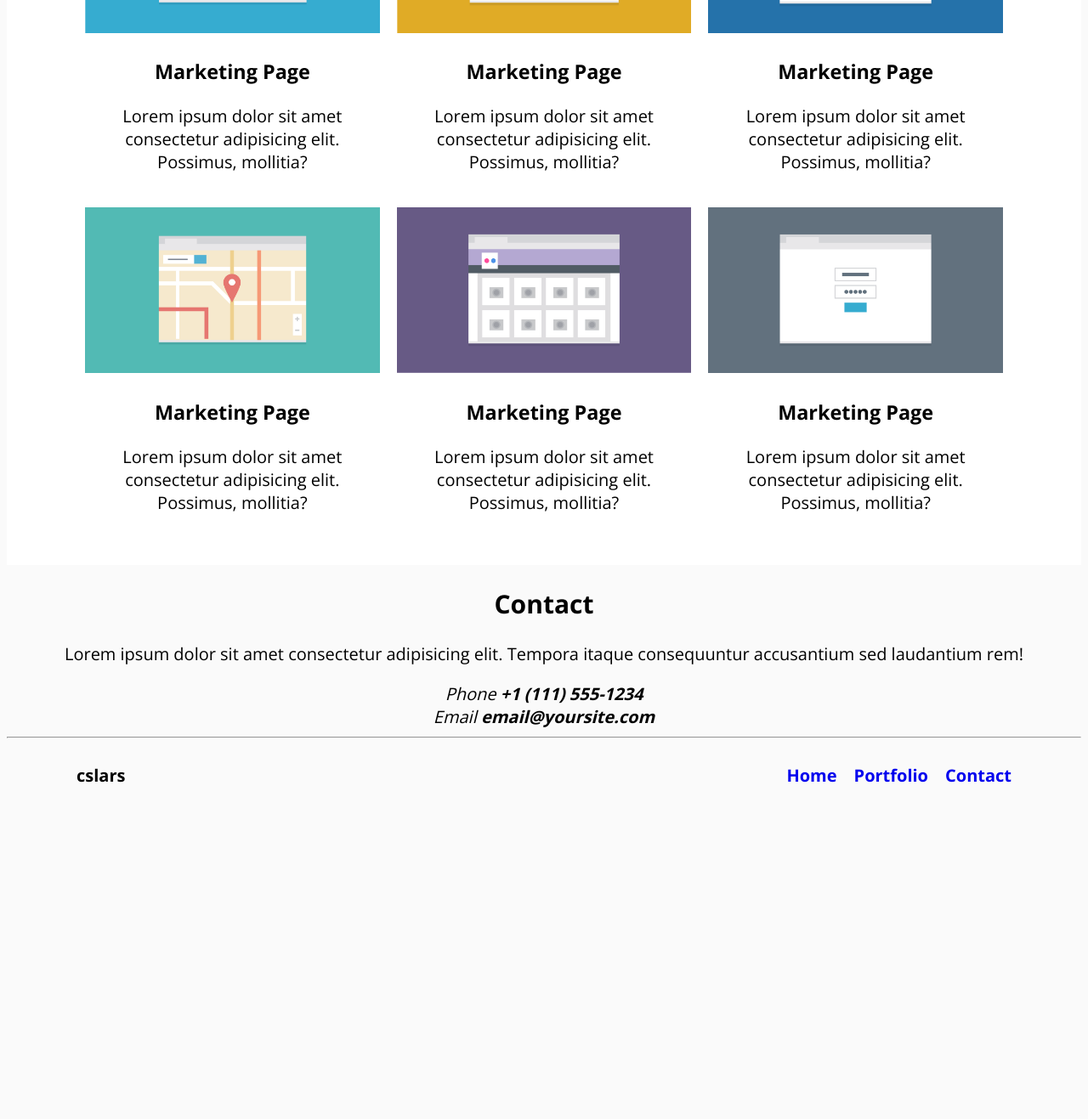
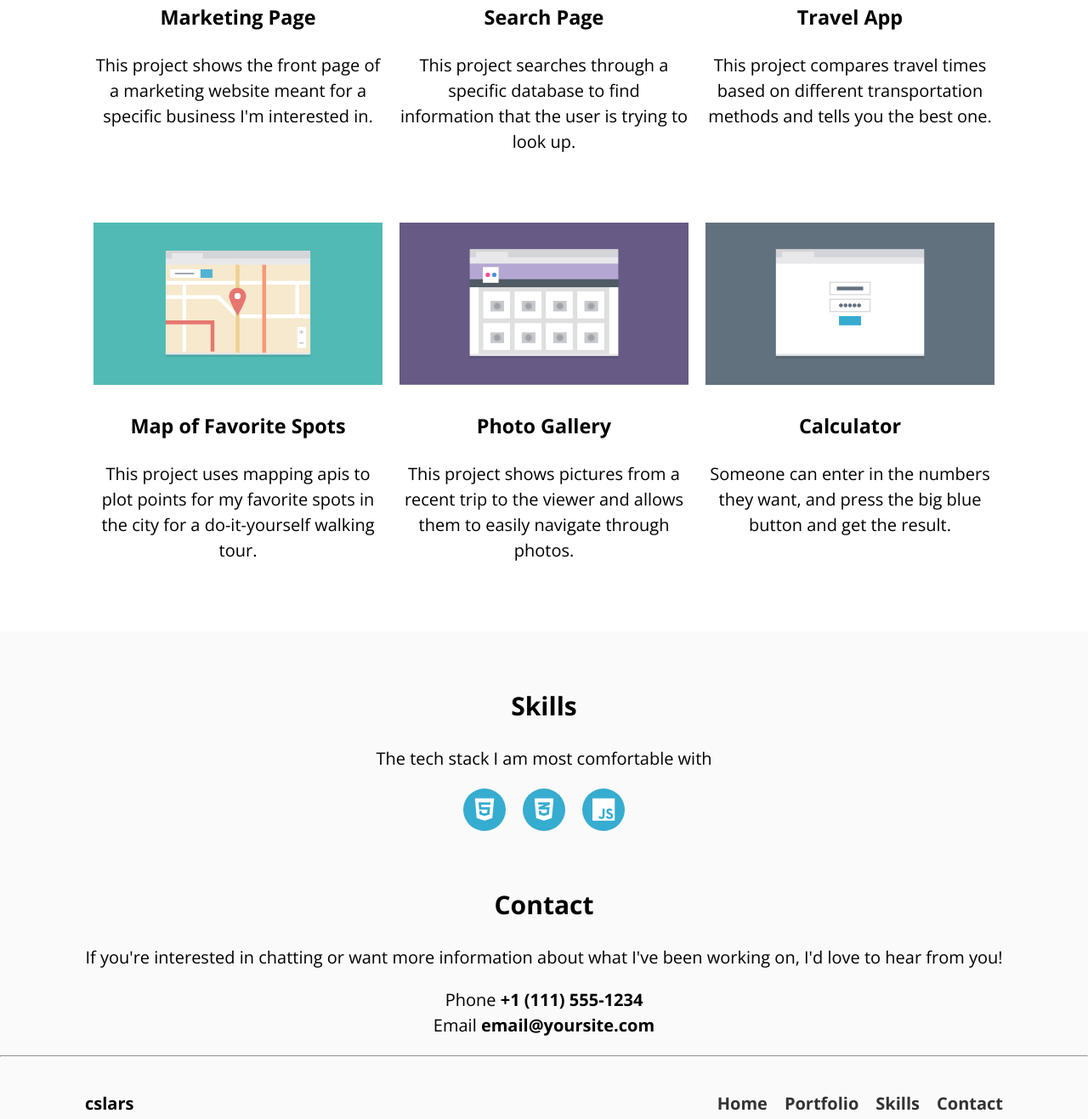
Before and after one commit to cslars/techdegree-project-2, a plain HTML site: page index.html in a window 1280 px wide. Shown: the part 762-2079 px from the top of the page at 85% size. Before the commit the page ends 1716 px from the top, so only its background shows below. Drawn offline with nearby package versions, Linux system fonts and the light colour scheme.

Commit message:
Project finish before final touches

```diff
--- a/css/styles.css
+++ b/css/styles.css
@@ -1,9 +1,11 @@
 :root {
-  --color-white: #FFF;
-  --color-off-white: #FAFAFA;
-  --color-light-gray: #A4A2AD;
-  --color-dark-gray: #333;
-  --font: 'Open Sans', sans-serif;
+  --color-white: #fff;
+  --color-off-white: #fafafa;
+  --color-light-gray: #a4a2ad;
+  --color-dark: #333;
+  --color-ocean-blue: #36acd0;
+  --font-primary: 'Open Sans', sans-serif;
+  --font-secondary: 'Merriweather', serif;
 }
 
 * {
@@ -22,20 +24,27 @@ img {
 .container {
   max-width: 1100px;
   margin: 0 auto;
+  padding: 0 0.5rem;
 }
 
 body {
-  font-family: var(--font);
+  font-family: var(--font-primary);
   background-color: var(--color-off-white);
+  margin: 0;
+  line-height: 1.5;
 }
 
 header {
-  padding: 2%;
   text-align: center;
 }
 
+.logo {
+  font-family: var(--font-secondary);
+  margin-bottom: 0;
+}
+
 header img {
-  max-width: 500px;
+  max-width: 350px;
 }
 
 .top-nav ul {
@@ -50,15 +59,56 @@ header img {
   text-align: center;
   text-decoration: none;
   background-color: var(--color-white);
-  color: var(--color-dark-gray);
+  color: var(--color-dark);
+  transition: all 0.2s ease-in;
+}
+
+.top-nav ul a:hover {
+  background-color: var(--color-ocean-blue);
+  color: var(--color-white);
 }
 
 section {
   text-align: center;
+  background-color: var(--color-white);
+  padding: 2rem 0;
+}
+
+section article {
+  padding: 1rem 0;
+}
+
+#skills {
+  background-color: var(--color-off-white);
+}
+
+.skills-icons {
+  display: flex;
+  gap: 1rem;
+  justify-content: center;
+}
+
+.skill {
+  box-sizing: content-box;
+  border-radius: 50%;
+  width: 30px;
+  height: 30px;
+  font-size: 1.5rem;
+  background-color: var(--color-ocean-blue);
+  color: var(--color-white);
+  padding: 0.5rem;
 }
 
 footer {
   text-align: center;
+}
+
+footer address {
+  font-style: normal;
+}
+
+footer hr {
+  margin: 1rem 0;
 }
 
 .footer-nav {
@@ -66,10 +116,16 @@ footer {
   justify-content: space-between;
   align-items: center;
   font-weight: 700;
+  padding-bottom: 1rem;
 }
 
 .footer-nav ul {
   display: none;
+}
+
+.footer-nav a:link,
+.footer-nav a:visited {
+  color: var(--color-dark);
 }
 
 .footer-nav > a:link {
@@ -77,58 +133,84 @@ footer {
   text-decoration: none;
 }
 
-.footer-nav > a:visited {
-  color: red;
-}
-
-/* ----- Media Queries ----- */
+/* ----- Tablet Breakpoint ----- */
 
 @media only screen and (min-width: 768px) {
+
+  .logo {
+    font-size: 2rem;
+  }
+
   .top-nav ul {
     display: flex;
     justify-content: center;
     gap: 1rem;
   }
+
   .top-nav ul a {
     background-color: transparent;
     margin-bottom: 0;
   }
+
+  .top-nav ul a:hover {
+    background-color: transparent;
+    color: var(--color-dark);
+    opacity: 0.8;
+  }
+
   header div {
     display: flex;
     text-align: left;
-  }
-  header div p {
-    order: -1;
-  }
-  section {
-    background-color: var(--color-white);
     padding: 2rem 0;
   }
+
+  header div p {
+    flex: 2;
+    order: -1;
+    padding-right: 1rem;
+    font-size: 1.2rem;
+    margin: 0;
+  }
+
   section div {
     display: flex;
     justify-content: center;
     flex-wrap: wrap;
     gap: 1rem;
   }
+
   section article {
     flex-basis: calc(50% - 1rem);
   }
+
   .footer-nav ul {
     display: flex;
     gap: 1rem;
     padding: 0;
     list-style-type: none;
   }
+
   .footer-nav ul a {
     text-decoration: none;
   }
+
   .footer-nav > a {
     display: none;
   }
 }
 
+/* ----- Desktop Breakpoint ----- */
+
 @media only screen and (min-width: 1024px) {
+
+  .top-nav {
+    display: flex;
+    justify-content: space-between;
+    align-items: center;
+  }
+
   section article {
     flex-basis: calc(33.333% - 1rem);
   }
+
 }
--- a/index.html
+++ b/index.html
@@ -6,76 +6,91 @@
   <link rel="preconnect" href="https://fonts.googleapis.com">
   <link rel="preconnect" href="https://fonts.gstatic.com" crossorigin>
   <link href="https://fonts.googleapis.com/css2?family=Open+Sans:wght@400;700&display=swap" rel="stylesheet">
+  <link href="https://fonts.googleapis.com/css2?family=Merriweather:wght@700&display=swap" rel="stylesheet">
+  <link rel="stylesheet" href="https://cdnjs.cloudflare.com/ajax/libs/font-awesome/6.4.2/css/all.min.css" integrity="sha512-z3gLpd7yknf1YoNbCzqRKc4qyor8gaKU1qmn+CShxbuBusANI9QpRohGBreCFkKxLhei6S9CQXFEbbKuqLg0DA==" crossorigin="anonymous" referrerpolicy="no-referrer" />
   <link rel="stylesheet" href="css/styles.css">
   <title>Page Title</title>
 </head>
 <body id="top">
   <header class="container">
     <nav class="top-nav">
-      <h1>cslars</h1>
+      <h1 class="logo">cslars - Info Tech</h1>
       <ul>
-        <li><a href="#">Home</a></li>
-        <li><a href="#">Portfolio</a></li>
-        <li><a href="#">Contact</a></li>
+        <li><a href="#top">Home</a></li>
+        <li><a href="#portfolio">Portfolio</a></li>
+        <li><a href="#skills">Skills</a></li>
+        <li><a href="#contact">Contact</a></li>
       </ul>
     </nav>
     <div>
       <img src="images/responsive-layout-profile.png" alt="cslars profile photo">
-      <p>Lorem ipsum dolor sit amet consectetur adipisicing elit. Perferendis voluptates rem nostrum reprehenderit architecto magni deleniti adipisci aliquid, quibusdam eaque?</p>
+      <p>Hi! I'm a front-end developer who loves responsive design and css. I recently finished a degree in front-end web development at Treehouse and am excited to put all my skills to use!</p>
     </div>
   </header>
   <main>
-    <section>
+    <section id="portfolio">
       <h2>Portfolio</h2>
       <div class="container">
         <article>
           <img src="images/portfolio-1.png" alt="Portfolio image 1">
           <h3>Marketing Page</h3>
-          <p>Lorem ipsum dolor sit amet consectetur adipisicing elit. Possimus, mollitia?</p>
+          <p>This project shows the front page of a marketing website meant for a specific business I'm interested in.</p>
         </article>
         <article>
           <img src="images/portfolio-2.png" alt="Portfolio image 2">
-          <h3>Marketing Page</h3>
-          <p>Lorem ipsum dolor sit amet consectetur adipisicing elit. Possimus, mollitia?</p>
+          <h3>Search Page</h3>
+          <p>This project searches through a specific database to find information that the user is trying to look up.</p>
         </article>
         <article>
           <img src="images/portfolio-3.png" alt="Portfolio image 3">
-          <h3>Marketing Page</h3>
-          <p>Lorem ipsum dolor sit amet consectetur adipisicing elit. Possimus, mollitia?</p>
+          <h3>Travel App</h3>
+          <p>This project compares travel times based on different transportation methods and tells you the best one.</p>
         </article>
         <article>
           <img src="images/portfolio-4.png" alt="Portfolio image 4">
-          <h3>Marketing Page</h3>
-          <p>Lorem ipsum dolor sit amet consectetur adipisicing elit. Possimus, mollitia?</p>
+          <h3>Map of Favorite Spots</h3>
+          <p>This project uses mapping apis to plot points for my favorite spots in the city for a do-it-yourself walking tour.</p>
         </article>
         <article>
           <img src="images/portfolio-5.png" alt="Portfolio image 5">
-          <h3>Marketing Page</h3>
-          <p>Lorem ipsum dolor sit amet consectetur adipisicing elit. Possimus, mollitia?</p>
+          <h3>Photo Gallery</h3>
+          <p>This project shows pictures from a recent trip to the viewer and allows them to easily navigate through photos.</p>
         </article>
         <article>
           <img src="images/portfolio-6.png" alt="Portfolio image 6">
-          <h3>Marketing Page</h3>
-          <p>Lorem ipsum dolor sit amet consectetur adipisicing elit. Possimus, mollitia?</p>
+          <h3>Calculator</h3>
+          <p>Someone can enter in the numbers they want, and press the big blue button and get the result.</p>
         </article>
       </div>
     </section>
+    <section id="skills">
+      <h2>Skills</h2>
+      <p>The tech stack I am most comfortable with</p>
+      <div class="skills-icons">
+        <i class="fa-brands fa-html5 skill" title="HTML5"></i>
+        <i class="fa-brands fa-css3-alt skill" title="CSS3"></i>
+        <i class="fa-brands fa-js skill" title="JavaScript"></i>
+      </div>
+    </section>
   </main>
-  <footer>
-    <h2>Contact</h2>
-    <p>Lorem ipsum dolor sit amet consectetur adipisicing elit. Tempora itaque consequuntur accusantium sed laudantium rem!</p>
-    <address>
-      Phone <strong>+1 &#40;111&#41; 555&#45;1234</strong> <br>
-      Email <strong>email&#64;yoursite.com</strong>
-    </address>
+  <footer id="contact">
+    <div class="container">
+      <h2>Contact</h2>
+      <p>If you're interested in chatting or want more information about what I've been working on, I'd love to hear from you!</p>
+      <address>
+        Phone <strong>+1 &#40;111&#41; 555&#45;1234</strong> <br>
+        Email <strong>email&#64;yoursite.com</strong>
+      </address>
+    </div>
     <hr>
     <div class="container">
       <nav class="footer-nav">
         <span>cslars</span>
         <ul>
-          <li><a href="#">Home</a></li>
-          <li><a href="#">Portfolio</a></li>
-          <li><a href="#">Contact</a></li>
+          <li><a href="#top">Home</a></li>
+          <li><a href="#portfolio">Portfolio</a></li>
+          <li><a href="#skills">Skills</a></li>
+          <li><a href="#contact">Contact</a></li>
         </ul>
         <a href="#top">Back to top</a>
       </nav>
```
